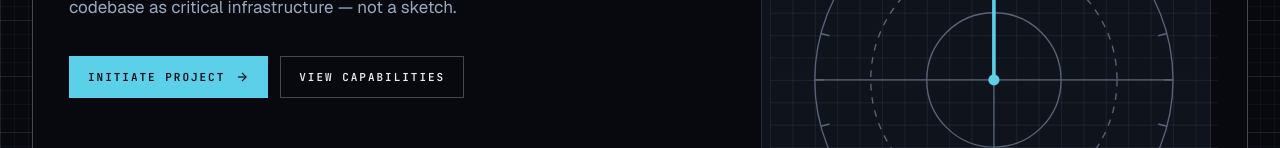
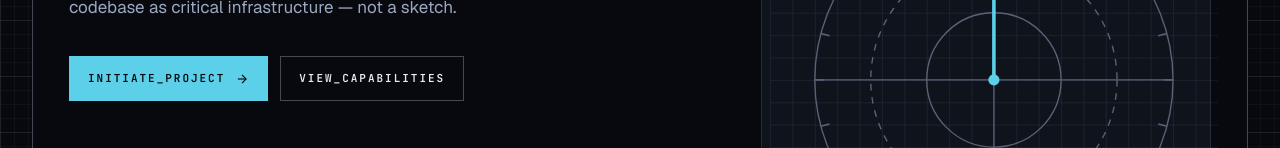
Before and after one commit to codecraftsee/codecraft-web, an Angular app: page / in a window 1280 px wide. Shown: the part 652-800 px from the top of the page. Built offline with nearby package versions, Linux system fonts and the light colour scheme.

Commit message:
sync(home): hero buttons -> anchors with underscore labels

```diff
--- a/src/app/features/home/home.component.ts
+++ b/src/app/features/home/home.component.ts
@@ -5,11 +5,12 @@ import {
   OnDestroy,
   signal,
 } from '@angular/core';
-import { Router } from '@angular/router';
+import { Router, RouterLink } from '@angular/router';
 import { SERVICES } from '../../shared/data/services.data';
 
 @Component({
   selector: 'cc-home',
+  imports: [RouterLink],
   changeDetection: ChangeDetectionStrategy.OnPush,
   styleUrl: './home.component.scss',
   template: `
@@ -41,13 +42,13 @@ import { SERVICES } from '../../shared/data/services.data';
               codebase as critical infrastructure — not a sketch.
             </p>
             <div class="cc-actions">
-              <button class="cc-btn cc-btn--primary" (click)="go('/contact')" type="button">
-                <span class="cc-btn__label">INITIATE PROJECT</span>
+              <a class="cc-btn cc-btn--primary" routerLink="/contact">
+                <span class="cc-btn__label">INITIATE_PROJECT</span>
                 <svg width="14" height="14" viewBox="0 0 24 24" fill="none" stroke="currentColor" stroke-width="2" aria-hidden="true"><line x1="5" y1="12" x2="19" y2="12"/><polyline points="12 5 19 12 12 19"/></svg>
-              </button>
-              <button class="cc-btn cc-btn--ghost" (click)="go('/services')" type="button">
-                <span class="cc-btn__label">VIEW CAPABILITIES</span>
-              </button>
+              </a>
+              <a class="cc-btn cc-btn--ghost" routerLink="/services">
+                <span class="cc-btn__label">VIEW_CAPABILITIES</span>
+              </a>
             </div>
           </div>
 
```
